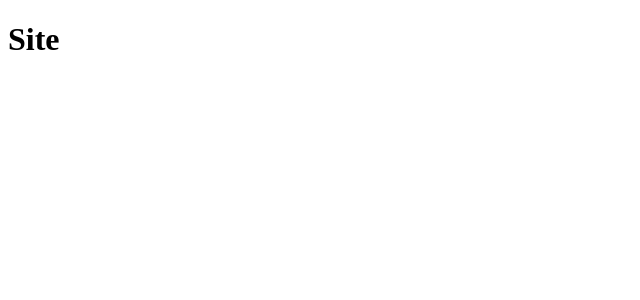
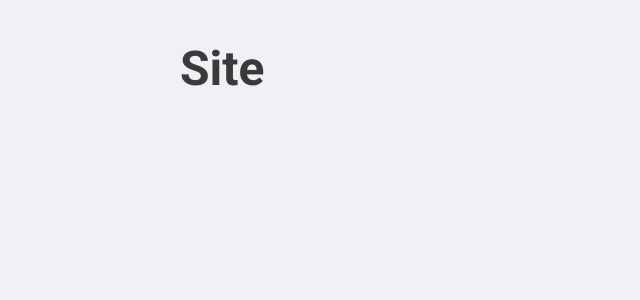
Before and after one commit to MRB-Computer-Vision/web-frontend-admin, a React (Create React App) app: page / in a window 1280 px wide. Shown: the top 300 px of the page, without its empty margins (0-640 px from the left). Built offline with nearby package versions, Linux system fonts and the light colour scheme.

Commit message:
Configurando estilos locais e globais

```diff
--- a/package.json
+++ b/package.json
@@ -14,6 +14,7 @@
     "react-dom": "^16.13.1",
     "react-router-dom": "^5.1.2",
     "react-scripts": "3.4.1",
+    "styled-components": "^5.1.0",
     "typescript": "~3.7.2"
   },
   "scripts": {
@@ -36,6 +37,7 @@
   },
   "devDependencies": {
     "@types/react-router-dom": "^5.1.5",
+    "@types/styled-components": "^5.1.0",
     "@typescript-eslint/eslint-plugin": "^2.31.0",
     "@typescript-eslint/parser": "^2.31.0",
     "eslint": "^6.6.0",
--- a/public/index.html
+++ b/public/index.html
@@ -6,6 +6,7 @@
     <meta name="viewport" content="width=device-width, initial-scale=1" />
     <meta name="theme-color" content="#000000" />
     <title>MRB - WEB</title>
+    <link href="https://fonts.googleapis.com/css2?family=Roboto:wght@400;700&display=swap" rel="stylesheet">
   </head>
   <body>
     <noscript>You need to enable JavaScript to run this app.</noscript>
--- a/src/App.tsx
+++ b/src/App.tsx
@@ -1,12 +1,16 @@
 import React from 'react';
 import { BrowserRouter } from 'react-router-dom';
 
+import GlobalStyle from './styles/global';
 import Routes from './routes';
 
 const App: React.FC = () => (
-  <BrowserRouter>
-    <Routes />
-  </BrowserRouter>
+  <>
+    <BrowserRouter>
+      <Routes />
+    </BrowserRouter>
+    <GlobalStyle />
+  </>
 );
 
 export default App;
--- a/src/pages/Dashboard/index.tsx
+++ b/src/pages/Dashboard/index.tsx
@@ -1,8 +1,10 @@
 import React from 'react';
+
+import { Title } from './styles';
 
 // tipando componente no formato de funcao
 const Dashboard: React.FC = () => {
-  return <h1>Dahboard</h1>;
+  return <Title>Resultados de Exames</Title>;
 };
 
 export default Dashboard;
--- /dev/null
+++ b/src/pages/Dashboard/styles.ts
@@ -0,0 +1,6 @@
+import styled from 'styled-components';
+
+export const Title = styled.h1`
+  font-size: 48px;
+  color: #3a3a3a;
+`;
--- a/src/pages/Site/index.tsx
+++ b/src/pages/Site/index.tsx
@@ -1,8 +1,10 @@
 import React from 'react';
+
+import { Title } from './styles';
 
 // tipando componente no formato de funcao
 const Site: React.FC = () => {
-  return <h1>Site</h1>;
+  return <Title>Site</Title>;
 };
 
 export default Site;
--- /dev/null
+++ b/src/pages/Site/styles.ts
@@ -0,0 +1,6 @@
+import styled from 'styled-components';
+
+export const Title = styled.h1`
+  font-size: 48px;
+  color: #3a3a3a;
+`;
--- /dev/null
+++ b/src/styles/global.ts
@@ -0,0 +1,25 @@
+import { createGlobalStyle } from 'styled-components';
+
+export default createGlobalStyle`
+  * {
+    margin: 0;
+    padding: 0;
+    outline: 0;
+    box-sizing: border-box;
+  }
+  body{
+    background-color: #F0F0F5;
+    -webkit-font-smoothing: antialiased;
+  }
+  body, input, button {
+    font: 16px Roboto, sans-serif;
+  }
+  #root{
+    max-width: 960px;
+    margin: 0 auto;
+    padding: 40px 20px;
+  }
+  button {
+    cursor: pointer;
+  }
+`;
```
Also changed, not shown: 1 other file (tests, documents, lock files or other folders).
